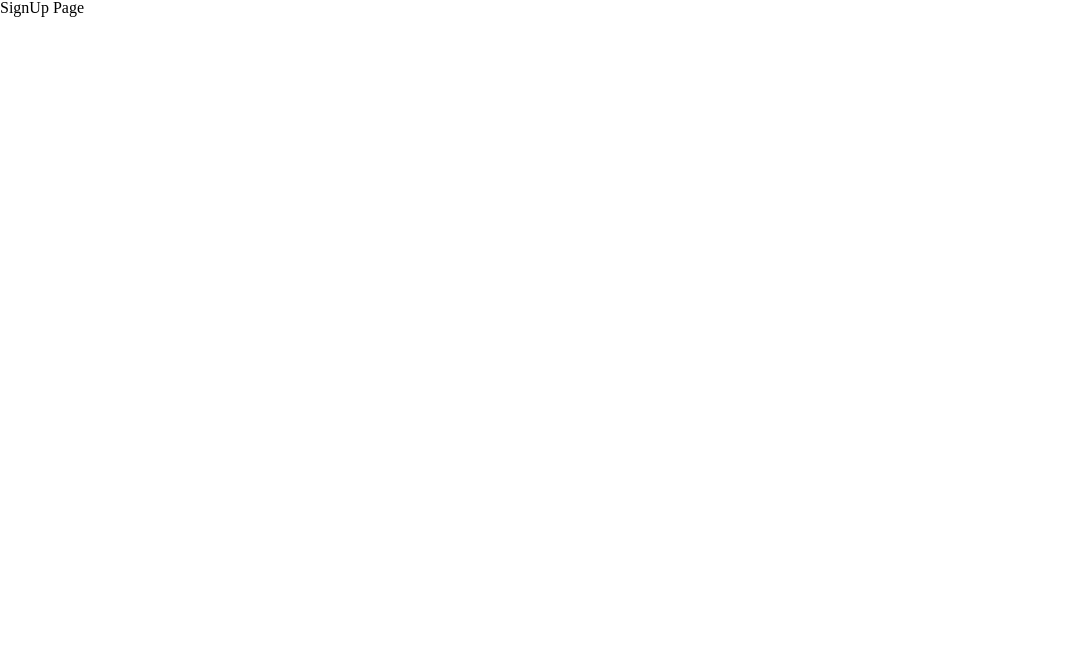
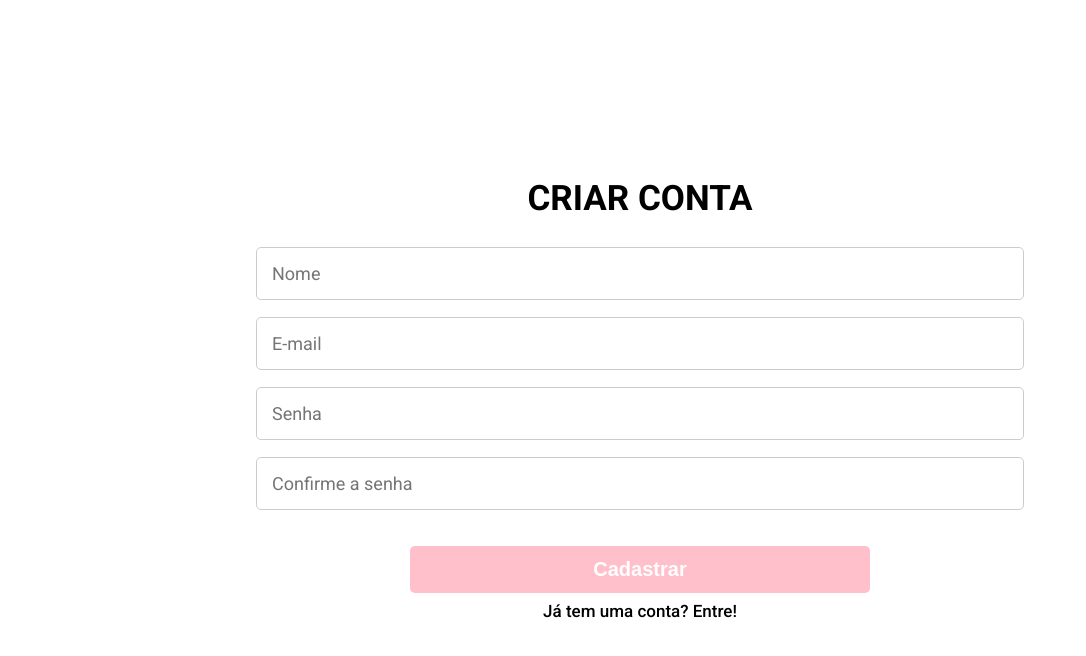
Before and after one commit to kadioba/-projeto15-churrasbyte-front, a React (Create React App) app: page /sign-up in a window 1280 px wide. Shown: the top 656 px of the page, without its empty margins (0-1086 px from the left). Built offline with nearby package versions, Linux system fonts and the light colour scheme.

Commit message:
feat: login and sign up static page

```diff
--- a/src/App.js
+++ b/src/App.js
@@ -1,12 +1,14 @@
 import { BrowserRouter, Routes, Route } from "react-router-dom";
 import Homepage from './pages/Homepage/Homepage';
 import SignUp from './pages/SignUp/SignUp';
+import Login from "./pages/Login/Login";
 
 function App() {
   return (
     <BrowserRouter>
       <Routes>
         <Route path="/" element={<Homepage />} />
+        <Route path="/login" element={<Login/>} />
         <Route path="/sign-up" element={<SignUp />} />
       </Routes>
     </BrowserRouter>
--- /dev/null
+++ b/src/constants/colors.js
@@ -0,0 +1,5 @@
+export const mainColor = "blue"
+
+export const mainColorButton = "pink"
+export const hoverColorButton = "blue"
+export const mainContrastColor = "white"
--- /dev/null
+++ b/src/hooks/useForm.js
@@ -0,0 +1,11 @@
+import {useState} from "react"
+
+export default function useForm(initialForm){
+    const [form, setForm] = useState(initialForm);
+
+    function handleForm(e){
+        setForm({...form, [e.target.name]: e.target.value})
+    }
+
+    return {form, handleForm}
+}
--- a/src/index.js
+++ b/src/index.js
@@ -2,11 +2,13 @@ import React from 'react';
 import ReactDOM from 'react-dom/client';
 import App from './App';
 import ResetStyle from './style/ResetStyle';
+import GlobalStyle from './style/GlobalStyle';
 
 const root = ReactDOM.createRoot(document.getElementById('root'));
 root.render(
   <React.StrictMode>
     <ResetStyle/>
+    <GlobalStyle />
     <App />
   </React.StrictMode>
 );
--- /dev/null
+++ b/src/pages/Login/Login.js
@@ -0,0 +1,48 @@
+import useForm from "../../hooks/useForm"
+import { Link } from "react-router-dom"
+import { LoginContainer, LoginForm, SubmitButton } from "./styled"
+
+export default function Login() {
+    const { form, handleForm } = useForm({ name: "", email: "", password: "", confirmPassword: "" });
+
+    function submitSignUp(e) {
+        e.preventDefault();
+        if (form.password !== form.confirmPassword) return alert("As senhas precisam ser iguais.")
+
+        delete form.confirmPassword;
+        console.log(form)
+        //Enviar para o back
+    }
+
+    return (
+        <LoginContainer>
+            <h1>FAZER LOGIN</h1>
+            <LoginForm onSubmit={submitSignUp}>
+                <input
+                    required
+                    type="email"
+                    autoComplete="email"
+                    placeholder="E-mail"
+                    name="email"
+                    value={form.email}
+                    onChange={handleForm}
+                />
+                <input
+                    required
+                    type="password"
+                    autoComplete="new-password"
+                    placeholder="Senha"
+                    name="password"
+                    value={form.password}
+                    onChange={handleForm}
+                />
+
+                <SubmitButton type="submit">Entrar</SubmitButton>
+            </LoginForm>
+
+            <Link to="/sign-up">
+                Novo no ChurrasByte? CADASTRE-SE
+            </Link>
+        </LoginContainer>
+    )
+}
--- /dev/null
+++ b/src/pages/Login/styled.js
@@ -0,0 +1,78 @@
+import styled from "styled-components"
+import { hoverColorButton, mainColorButton, mainContrastColor } from "../../constants/colors"
+
+export const LoginContainer = styled.div`
+    height: 100vh;
+    display: flex;
+    flex-direction: column;
+    justify-content: center;
+    align-items: center;
+    h1{
+        color: black;
+        font-size: 35px;
+        font-weight: 600;
+        margin-bottom: 30px;
+
+        @media (max-width: 769px) {
+            font-size: 30px;
+        }
+    }
+
+    a{
+        color: black;
+        text-decoration: none;
+        margin-top: 10px;
+        font-weight: 500;
+        font-size: 17px;
+    }
+`
+export const LoginForm = styled.form`
+
+    display: flex;
+    flex-direction: column;
+    justify-content: center;
+    align-items: center;
+    gap: 15px;
+    width: 60%;
+    border-radius: 5px;
+    input {
+        font-family: 'Roboto';
+        font-size: 18px;
+        width: 100%;
+        border-radius: 5px;
+        outline: none;
+        border: 1px solid #ccc;
+        padding: 15px;
+        margin: 1px;
+
+        @media (max-width: 769px) {
+            font-size: 15px;
+        }
+    }
+
+    @media (max-width: 769px) {
+        width: 90%;
+    }
+`
+
+export const SubmitButton = styled.button`
+    margin-top: 20px ;
+    color: ${mainContrastColor};
+    background-color: ${mainColorButton};
+    outline: none;
+    border: none;
+    cursor: pointer;
+    width: 60%;
+    padding: 12px;
+    font-size: 20px;
+    font-weight: 600;
+    border-radius: 5px;
+    :hover{
+            background-color: ${hoverColorButton };
+        }
+
+    @media (max-width: 769px) {
+        width: 100%;
+        font-size: 17px;
+    }
+`
--- a/src/pages/SignUp/SignUp.js
+++ b/src/pages/SignUp/SignUp.js
@@ -1,8 +1,66 @@
+import useForm from "../../hooks/useForm";
+import { Link } from "react-router-dom";
+import { SignUpContainer, SignUpForm, SubmitButton } from "./styled";
 
 export default function SignUp() {
+    const { form, handleForm } = useForm({ name: "", email: "", password: "", confirmPassword: "" });
+
+    function submitSignUp(e) {
+        e.preventDefault();
+        if(form.password !== form.confirmPassword) return alert("As senhas precisam ser iguais.")
+
+        delete form.confirmPassword;
+        console.log(form)
+        //Enviar para o back
+    }
+
     return (
-        <>
-            <h1>SignUp Page</h1>
-        </>
+        <SignUpContainer>
+            <h1>CRIAR CONTA</h1>
+            <SignUpForm onSubmit={submitSignUp}>
+                <input
+                    required
+                    placeholder="Nome"
+                    name="name"
+                    value={form.name}
+                    onChange={handleForm}
+                />
+                <input
+                    required
+                    type="email"
+                    autoComplete="email"
+                    placeholder="E-mail"
+                    name="email"
+                    value={form.email}
+                    onChange={handleForm}
+                />
+                <input
+                    required
+                    minLength={3}
+                    type="password"
+                    autoComplete="new-password"
+                    placeholder="Senha"
+                    name="password"
+                    value={form.password}
+                    onChange={handleForm}
+                />
+                <input
+                    required
+                    minLength={3}
+                    type="password"
+                    autoComplete="new-password"
+                    placeholder="Confirme a senha"
+                    name="confirmPassword"
+                    value={form.confirmPassword}
+                    onChange={handleForm}
+                />
+                <SubmitButton type="submit">Cadastrar</SubmitButton>
+            </SignUpForm>
+
+            <Link to="/login">
+                Já tem uma conta? Entre!
+            </Link>
+
+        </SignUpContainer>
     )
 }
--- /dev/null
+++ b/src/pages/SignUp/styled.js
@@ -0,0 +1,78 @@
+import styled from "styled-components"
+import { hoverColorButton, mainColorButton, mainContrastColor } from "../../constants/colors"
+
+export const SignUpContainer = styled.div`
+    height: 100vh;
+    display: flex;
+    flex-direction: column;
+    justify-content: center;
+    align-items: center;
+    h1{
+        color: black;
+        font-size: 35px;
+        font-weight: 600;
+        margin-bottom: 30px;
+
+        @media (max-width: 769px) {
+            font-size: 30px;
+        }
+    }
+
+    a{
+        color: black;
+        text-decoration: none;
+        margin-top: 10px;
+        font-weight: 500;
+        font-size: 17px;
+    }
+`
+export const SignUpForm = styled.form`
+
+    display: flex;
+    flex-direction: column;
+    justify-content: center;
+    align-items: center;
+    gap: 15px;
+    width: 60%;
+    border-radius: 5px;
+    input {
+        font-family: 'Roboto';
+        font-size: 18px;
+        width: 100%;
+        border-radius: 5px;
+        outline: none;
+        border: 1px solid #ccc;
+        padding: 15px;
+        margin: 1px;
+
+        @media (max-width: 769px) {
+            font-size: 15px;
+        }
+    }
+
+    @media (max-width: 769px) {
+        width: 90%;
+    }
+`
+
+export const SubmitButton = styled.button`
+    margin-top: 20px ;
+    color: ${mainContrastColor};
+    background-color: ${mainColorButton};
+    outline: none;
+    border: none;
+    cursor: pointer;
+    width: 60%;
+    padding: 12px;
+    font-size: 20px;
+    font-weight: 600;
+    border-radius: 5px;
+    :hover{
+            background-color: ${hoverColorButton};
+        }
+
+    @media (max-width: 769px) {
+        width: 100%;
+        font-size: 17px;
+    }
+`
--- /dev/null
+++ b/src/style/GlobalStyle.js
@@ -0,0 +1,15 @@
+import { createGlobalStyle } from "styled-components";
+
+const GlobalStyle = createGlobalStyle`
+    * {
+        box-sizing: border-box;
+    }
+
+    body{
+        font-family: 'Roboto';
+        font-style: normal;
+        font-weight: 400;
+
+    }
+`
+export default GlobalStyle;
```
